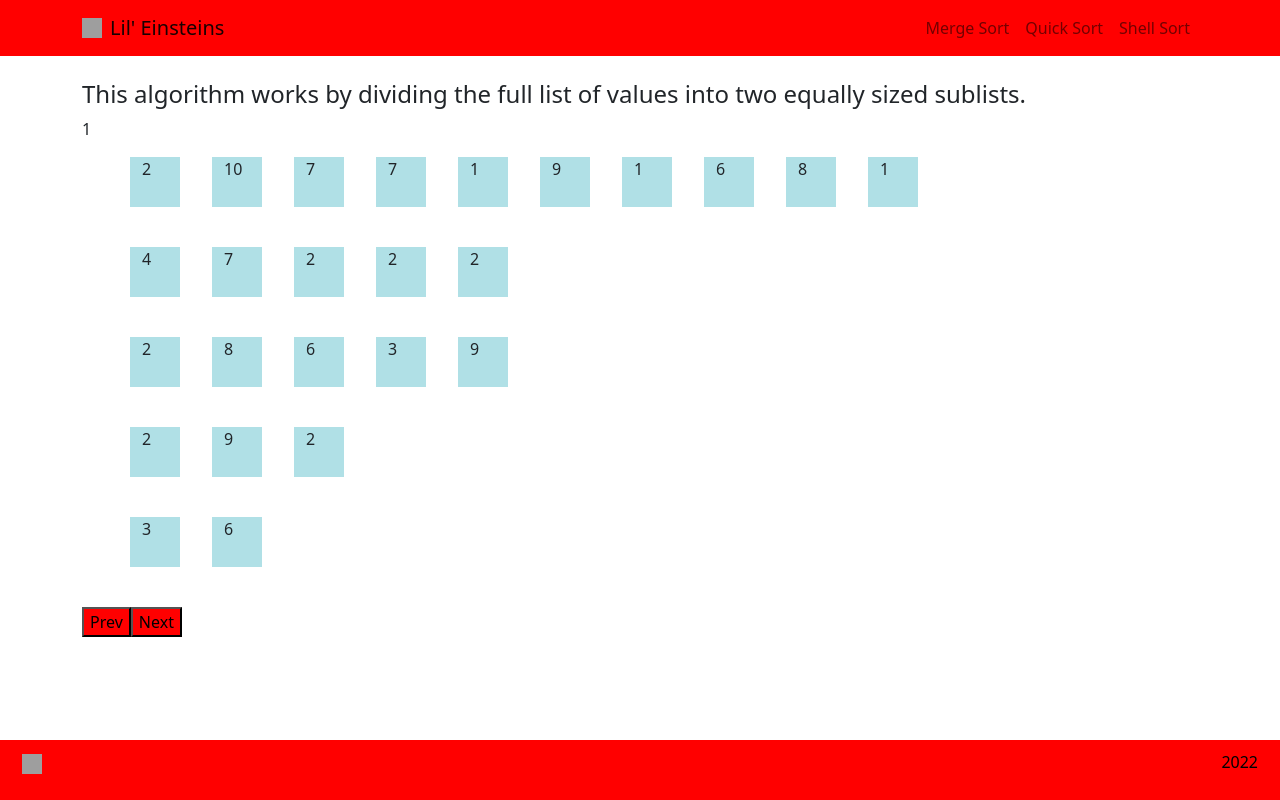
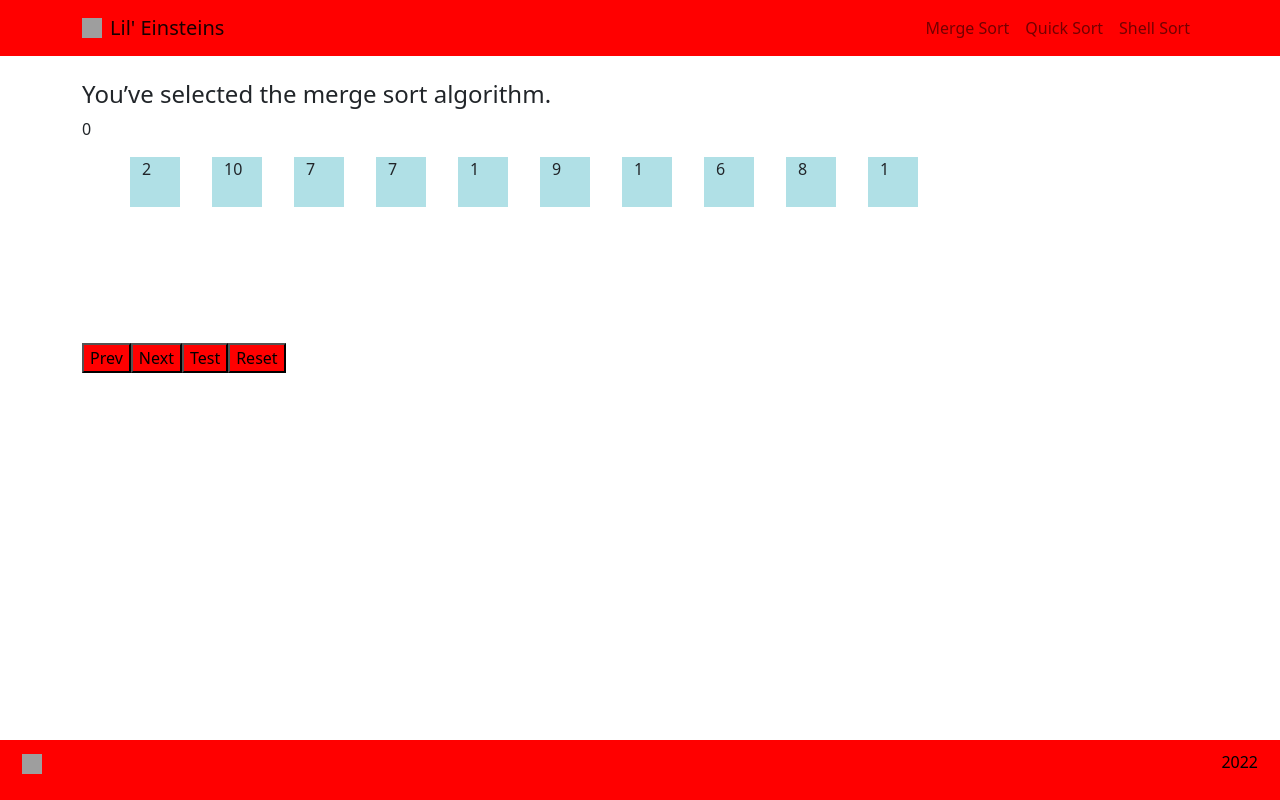
Before and after one commit to ShaimaaAliECE/se3350_project-group-33, a React (Create React App) app in the folder lil-einsteins/: page / in a window 1280 px wide. Built offline with nearby package versions, Linux system fonts and the light colour scheme; grey boxes are pictures that could not be loaded.

Commit message:
added steps with matching animations and text displays

```diff
--- a/lil-einsteins/src/components/TutorialComponent.js
+++ b/lil-einsteins/src/components/TutorialComponent.js
@@ -16,19 +16,43 @@ function Tutorial () {
     //     layer5 : {tutorialText: null},
     // };
 
-    const[tutorialText, setTutorialText] = useState("This algorithm works by dividing the full list of values into two equally sized sublists.")
-    const[step, setStep] = useState(1);
-    const[showAnimation, setShowAnimation] = useState([])
+    const[tutorialText, setTutorialText] = useState("You’ve selected the merge sort algorithm.")
+    const[step, setStep] = useState(0);
+    const[showNextAnimation, setShowNextAnimation] = useState(false)
 
     //Layers Enabled
-    const[layer2,  setLayer2] = useState(true);
-    const[layer3,  setLayer3] = useState(true);
-    const[layer4,  setLayer4] = useState(true);
-    const[layer5,  setLayer5] = useState(true);
+    const[layer2,  setLayer2] = useState(false);
+    const[layer3,  setLayer3] = useState(false);
+    const[layer4,  setLayer4] = useState(false);
+    const[layer5,  setLayer5] = useState(false);
+
 
 
     useEffect(() => {
+        switch(step){
 
+            case 0:
+                setTutorialText("You’ve selected the merge sort algorithm.");
+                setLayer2(false);
+                setLayer3(false);
+                setLayer4(false);
+                setLayer5(false);
+                break;
+
+            case 1:
+                setTutorialText("This algorithm works by dividing the full list of values into two equally sized sublists.");
+                setLayer2(true);
+                break;
+                //
+            case 2:
+                setTutorialText("Then the left sublist is further divided until it only contains one value.")
+                setLayer3(true);
+                setLayer4(true);
+                setLayer5(true);
+                break;
+            // default:
+            //     setLayer2(false);
+        }
     });
 
 
@@ -177,7 +201,7 @@ function Tutorial () {
                     in={layer3}
                     timeout={400}
                     classNames = "numberContainer"
-                    unmountOnExit
+                    unmountOnExit/*when the element disappears, it’s actually going to leave the DOM*/
                     >
                         <ul>
                             <li>
@@ -221,7 +245,7 @@ function Tutorial () {
                     in={layer4}
                     timeout={400}
                     classNames = "numberContainer"
-                    unmountOnExit
+                    unmountOnExit/*when the element disappears, it’s actually going to leave the DOM*/
                     >
 
                         <ul>
@@ -254,7 +278,7 @@ function Tutorial () {
                     in={layer5}
                     timeout={400}
                     classNames = "numberContainer"
-                    unmountOnExit
+                    unmountOnExit/*when the element disappears, it’s actually going to leave the DOM*/
                     >
                         <ul>
                             <li>
@@ -281,6 +305,12 @@ function Tutorial () {
                 <button className="nextBtn" onClick={() => setLayer2(true)}>
                     Next
                 </button>
+                <button className="prevBtn" onClick ={() => setStep(step + 1)}>
+                    Test
+                </button>
+                <button className="prevBtn" onClick ={() => setStep(0)}>
+                    Reset
+                </button>
 
             </div>
         );
```
